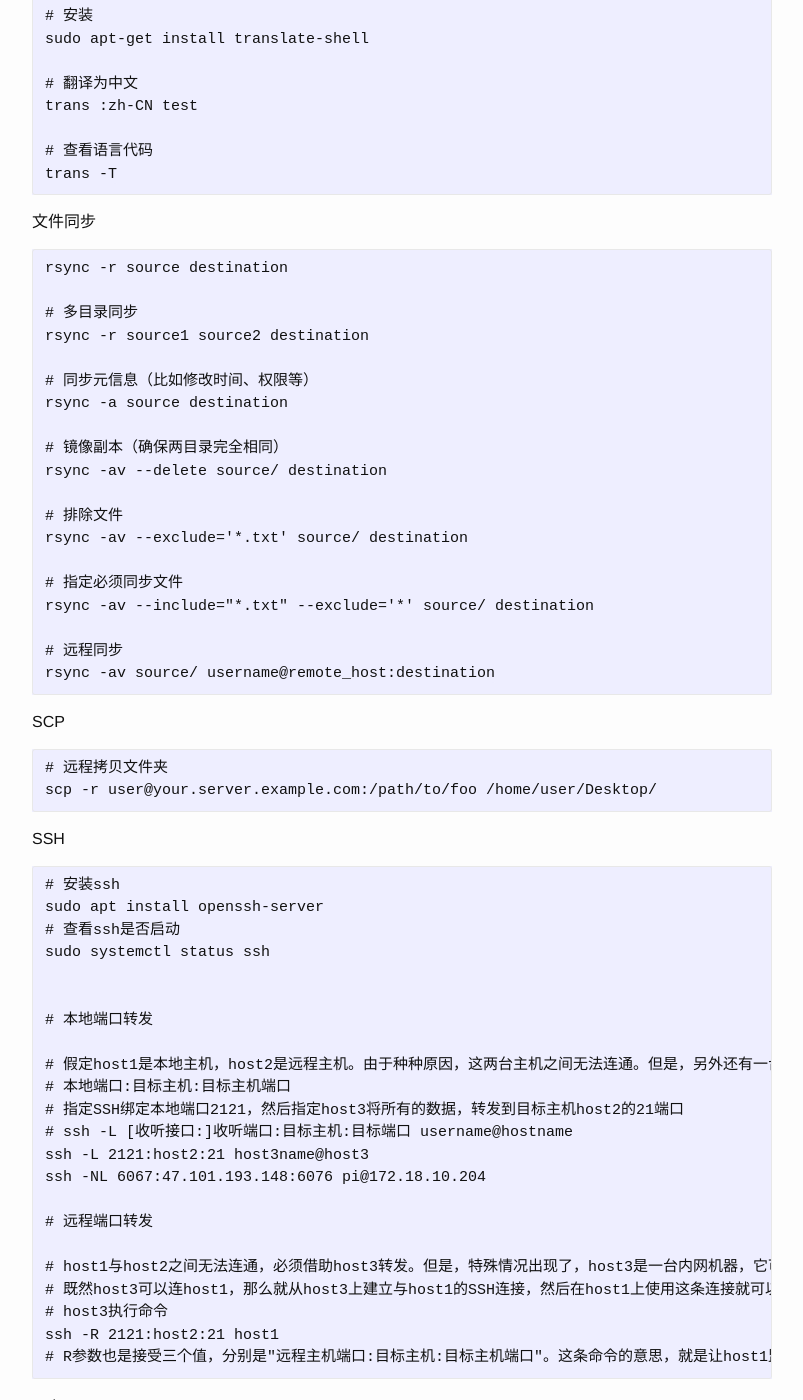
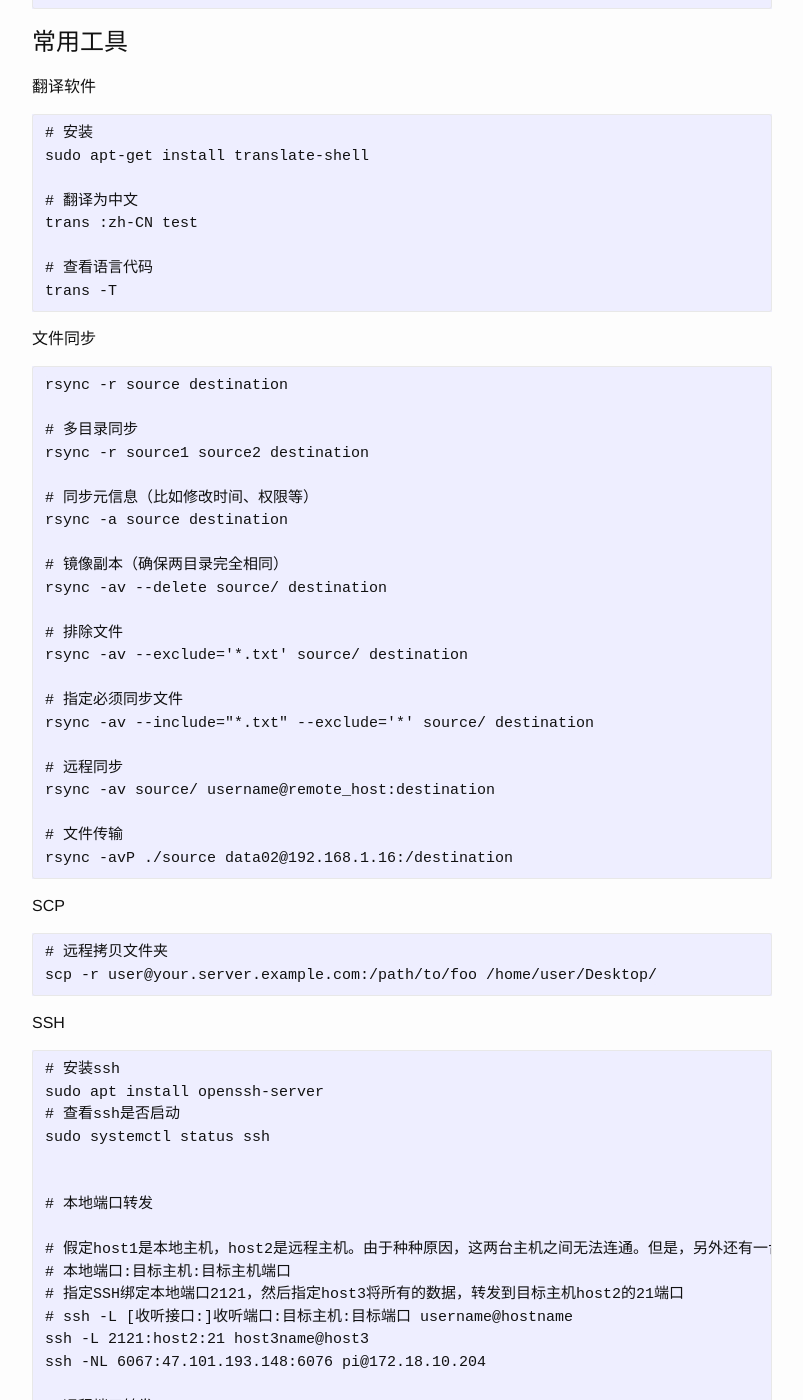
Before and after one commit to josephstalin117/josephstalin117.github.io, a Jekyll site: the page built from _posts/2016-04-04-linux.markdown, in a window 1280 px wide and 1400 px high, scrolled down 20729 px. Shown: the whole window, without its empty margins (238-1041 px from the left). Built offline with Jekyll 4.4.1, drawn with Linux system fonts in a browser that asks for light colours; some of the changed text lies outside the part shown.

Commit message:
feat:add rsync

````diff
--- a/_posts/2016-04-04-linux.markdown
+++ b/_posts/2016-04-04-linux.markdown
@@ -281,6 +281,13 @@ echo log > /dev/null 2>&1
 2
 # 表示等同于的意思，2>&1，表示2的输出重定向等同于1
 &
+```
+
+查看文件占用大小
+
+```
+# cd到根目录
+sudo find / -xdev -type f -printf '%s\t%p\n' 2>/dev/null   | sort -nr | head -n 50   | awk '{printf "%.2f GB\t%s\n", $1/1024/1024/1024, $2}'
 ```
 
 # 系统设置
@@ -1005,6 +1012,9 @@ rsync -av --include="*.txt" --exclude='*' source/ destination
 
 # 远程同步
 rsync -av source/ username@remote_host:destination
+
+# 文件传输
+rsync -avP ./source data02@192.168.1.16:/destination
 ```
 
 SCP
````
